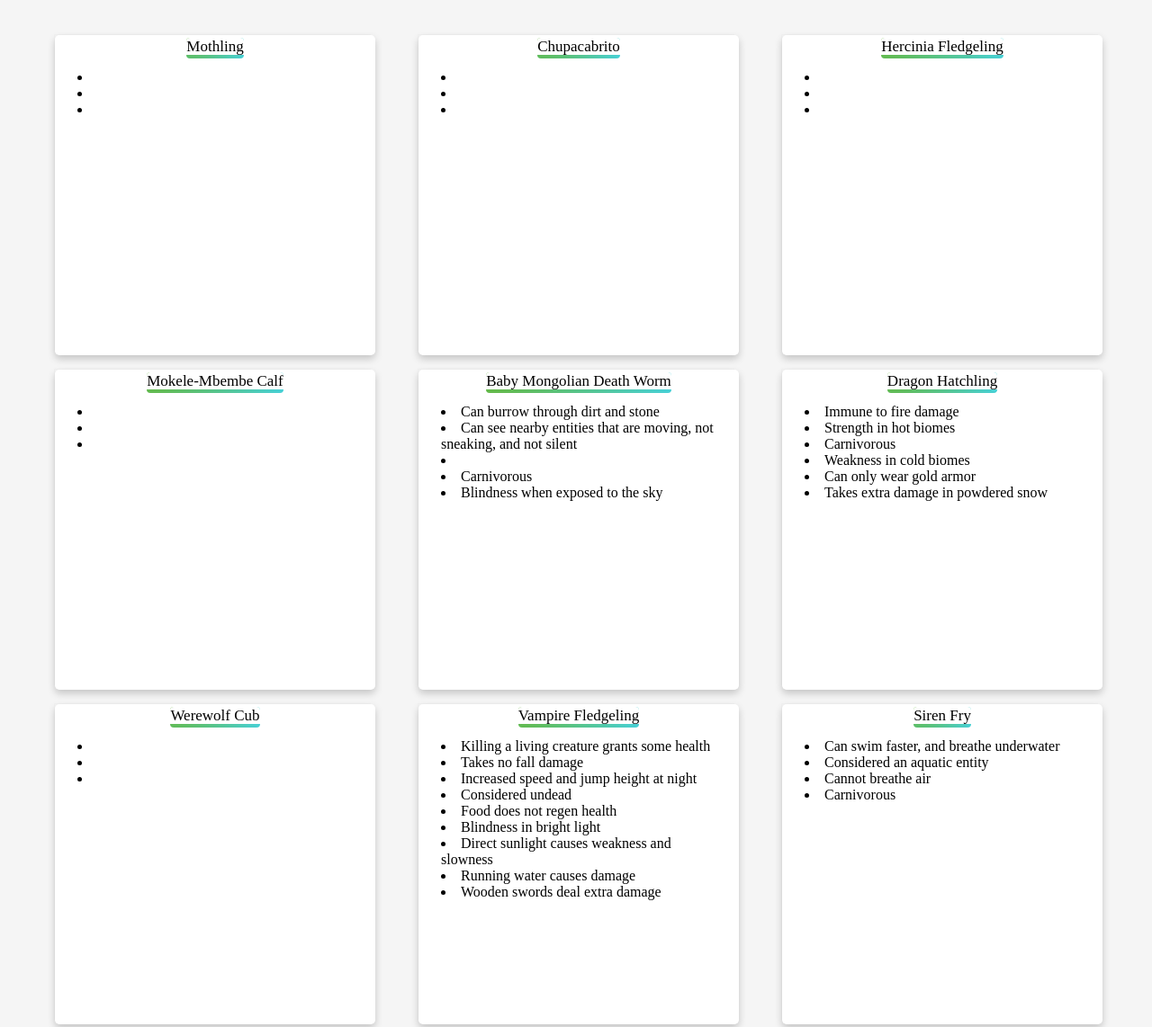
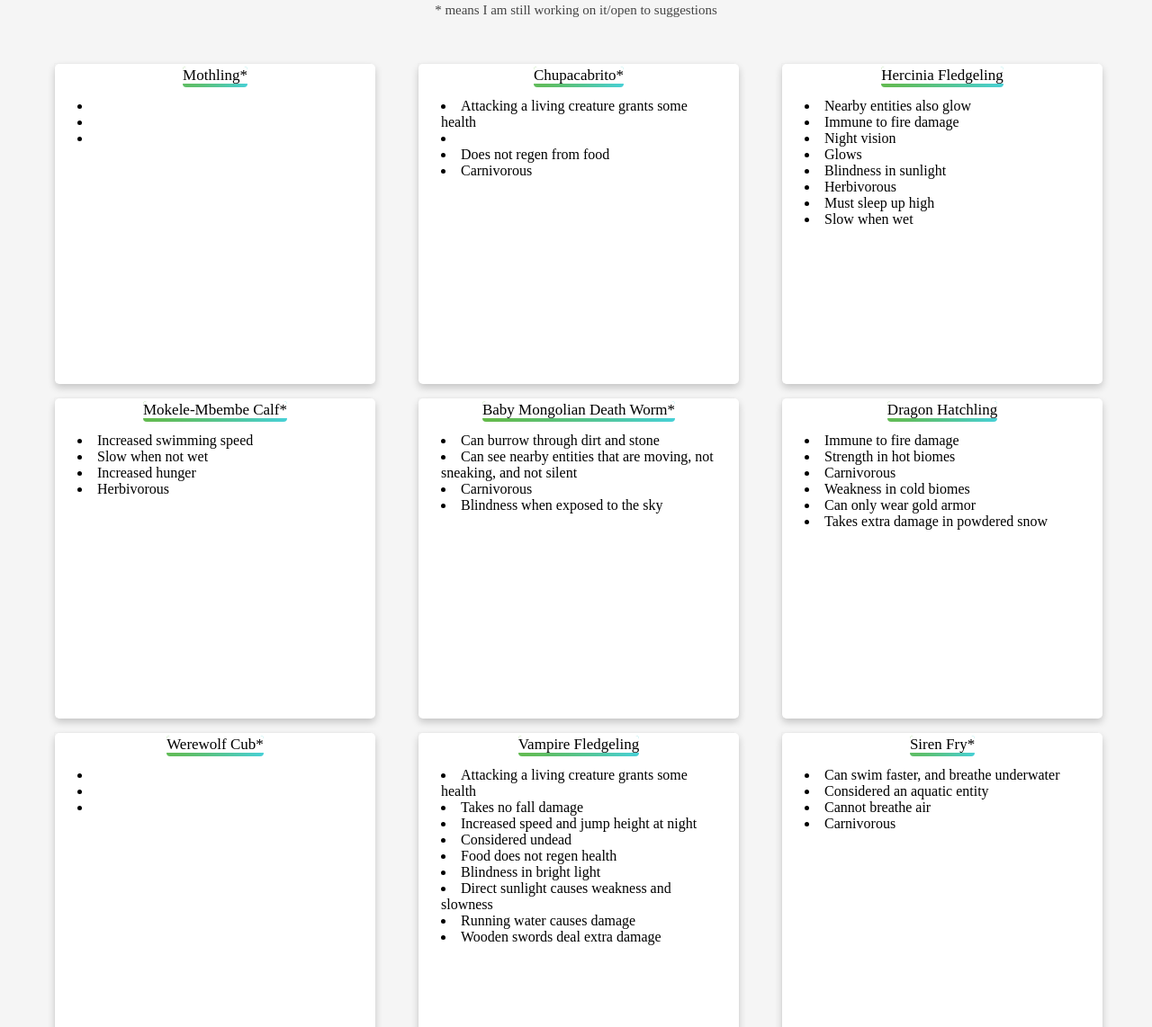
Before and after one commit to synfy/metamorphosis-raf, a plain HTML site: page docs/index.html in a window 1280 px wide. Shown: the part 768-1910 px from the top of the page at 90% size. Drawn offline with Linux system fonts and the light colour scheme.

Commit message:
in progress

```diff
--- a/docs/index.html
+++ b/docs/index.html
@@ -76,6 +76,7 @@
     <div style="text-align:center; padding-bottom: 35px;">
       <span style="font-size: 30px" class="underline">Origins</span>
       <p style="color:rgb(69, 69, 69); font-size: 15px;">Hover over the cards to see the  adult forms</p>
+      <p style="color:rgb(69, 69, 69); font-size: 15px;">* means I am still working on it/open to suggestions</p>
     </div>
 
     <div class="flex-container">
@@ -84,7 +85,7 @@
         <div class="originCard">
           <div class="originCardInside">
             <div class="babyOrigin">
-              <span class="originName">Mothling</span>
+              <span class="originName">Mothling*</span>
               <div style="text-align: left;">
                 <ul>
                   <li class="positive"></li>
@@ -94,11 +95,11 @@
               </div>
             </div>
             <div class="adultOrigin">
-              <span class="originName">Mothman</span>
+              <span class="originName">Mothman*</span>
               <div style="text-align: left;">
                 <ul>
                   <li class="positive">Elytra</li>
-                  <li class="neutral"></li>
+                  <li class="neutral">Glows red</li>
                   <li class="negative"></li>
                 </ul>
               </div>
@@ -111,22 +112,25 @@
         <div class="originCard">
           <div class="originCardInside">
             <div class="babyOrigin">
-              <span class="originName">Chupacabrito</span>
+              <span class="originName">Chupacabrito*</span>
               <div style="text-align: left;">
                 <ul>
-                  <li class="positive"></li>
+                  <li class="positive">Attacking a living creature grants some health</li>
                   <li class="neutral"></li>
-                  <li class="negative"></li>
+                  <li class="negative">Does not regen from food</li>
+                  <li class="negative">Carnivorous</li>
                 </ul>
               </div>
             </div>
             <div class="adultOrigin">
-              <span class="originName">Chupacabra</span>
+              <span class="originName">Chupacabra*</span>
               <div style="text-align: left;">
                 <ul>
-                  <li class="positive"></li>
+                  <li class="positive">Attacking a living creature grants some health</li>
+                  <li class="positive">Attacking a goat gives buffs for short while</li>
                   <li class="neutral"></li>
-                  <li class="negative"></li>
+                  <li class="negative">Does not regen from food</li>
+                  <li class="negative">Carnivorous</li>
                 </ul>
               </div>
             </div>
@@ -141,9 +145,14 @@
               <span class="originName">Hercinia Fledgeling</span>
               <div style="text-align: left;">
                 <ul>
-                  <li class="positive"></li>
-                  <li class="neutral"></li>
-                  <li class="negative"></li>
+                  <li class="positive">Nearby entities also glow</li>
+                  <li class="positive">Immune to fire damage</li>
+                  <li class="positive">Night vision</li>
+                  <li class="neutral">Glows</li>
+                  <li class="negative">Blindness in sunlight</li>
+                  <li class="negative">Herbivorous</li>
+                  <li class="negative">Must sleep up high</li>
+                  <li class="negative">Slow when wet</li>
                 </ul>
               </div>
             </div>
@@ -152,8 +161,16 @@
               <div style="text-align: left;">
                 <ul>
                   <li class="positive">Elytra</li>
-                  <li class="neutral"></li>
-                  <li class="negative"></li>
+                  <li class="positive">Nearby entities also glow</li>
+                  <li class="positive">Immune to fire damage</li>
+                  <li class="positive">Night vision</li>
+                  <li class="neutral">Can set self on fire for a short while</li>
+                  <li class="neutral">Drops a feather every morning</li>
+                  <li class="neutral">Glows</li>
+                  <li class="negative">Blindness in sunlight</li>
+                  <li class="negative">Herbivorous</li>
+                  <li class="negative">Slow when wet</li>
+                  <li class="negative">Must sleep up high</li>
                 </ul>
               </div>
             </div>
@@ -165,22 +182,27 @@
         <div class="originCard">
           <div class="originCardInside">
             <div class="babyOrigin">
-              <span class="originName">Mokele-Mbembe Calf</span>
+              <span class="originName">Mokele-Mbembe Calf*</span>
               <div style="text-align: left;">
                 <ul>
-                  <li class="positive"></li>
-                  <li class="neutral"></li>
-                  <li class="negative"></li>
+                  <li class="positive">Increased swimming speed</li>
+                  <li class="negative">Slow when not wet</li>
+                  <li class="negative">Increased hunger</li>
+                  <li class="negative">Herbivorous</li>
                 </ul>
               </div>
             </div>
             <div class="adultOrigin">
-              <span class="originName">Mokele-Mbembe</span>
+              <span class="originName">Mokele-Mbembe*</span>
               <div style="text-align: left;">
                 <ul>
-                  <li class="positive"></li>
+                  <li class="positive">Increased swimming speed</li>
+                  <li class="positive">Increased strength</li>
+                  <li class="positive">Rare chance to drop a goat horn in the morning</li>
                   <li class="neutral">3 blocks tall</li>
-                  <li class="negative"></li>
+                  <li class="negative">Increased hunger</li>
+                  <li class="negative">Slow when not wet</li>
+                  <li class="negative">Herbivorous</li>
                 </ul>
               </div>
             </div>
@@ -192,19 +214,18 @@
         <div class="originCard">
           <div class="originCardInside">
             <div class="babyOrigin">
-              <span class="originName">Baby Mongolian Death Worm</span>
+              <span class="originName">Baby Mongolian Death Worm*</span>
               <div style="text-align: left;">
                 <ul>
                   <li class="positive">Can burrow through dirt and stone</li>
                   <li class="positive">Can see nearby entities that are moving, not sneaking, and not silent</li>
-                  <li class="neutral"></li>
                   <li class="negative">Carnivorous</li>
                   <li class="negative">Blindness when exposed to the sky</li>
                 </ul>
               </div>
             </div>
             <div class="adultOrigin">
-              <span class="originName">Mongolian Death Worm</span>
+              <span class="originName">Mongolian Death Worm*</span>
               <div style="text-align: left;">
                 <ul>
                   <li class="positive">Can burrow through dirt and stone</li>
@@ -260,7 +281,7 @@
         <div class="originCard">
           <div class="originCardInside">
             <div class="babyOrigin">
-              <span class="originName">Werewolf Cub</span>
+              <span class="originName">Werewolf Cub*</span>
               <div style="text-align: left;">
                 <ul>
                   <li class="positive"></li>
@@ -270,7 +291,7 @@
               </div>
             </div>
             <div class="adultOrigin">
-              <span class="originName">Werewolf</span>
+              <span class="originName">Werewolf*</span>
               <div style="text-align: left;">
                 <ul>
                   <li class="positive"></li>
@@ -290,7 +311,7 @@
               <span class="originName">Vampire Fledgeling</span>
               <div style="text-align: left;">
                 <ul>
-                  <li class="positive">Killing a living creature grants some health</li>
+                  <li class="positive">Attacking a living creature grants some health</li>
                   <li class="positive">Takes no fall damage</li>
                   <li class="positive">Increased speed and jump height at night</li>
                   <li class="neutral">Considered undead</li>
@@ -306,7 +327,7 @@
               <span class="originName">Vampire</span>
               <div style="text-align: left;">
                 <ul>
-                  <li class="positive">Killing a living creature grants some health</li>
+                  <li class="positive">Attacking a living creature grants some health</li>
                   <li class="positive">Takes no fall damage</li>
                   <li class="positive">Night vision</li>
                   <li class="positive">Increased speed and jump height at night</li>
@@ -329,7 +350,7 @@
         <div class="originCard">
           <div class="originCardInside">
             <div class="babyOrigin">
-              <span class="originName">Siren Fry</span>
+              <span class="originName">Siren Fry*</span>
               <div style="text-align: left;">
                 <ul>
                   <li class="positive">Can swim faster, and breathe underwater</li>
@@ -340,7 +361,7 @@
               </div>
             </div>
             <div class="adultOrigin">
-              <span class="originName">Siren</span>
+              <span class="originName">Siren*</span>
               <div style="text-align: left;">
                 <ul>
                   <li class="positive">Can swim faster, and breathe underwater</li>
@@ -360,25 +381,24 @@
         <div class="originCard">
           <div class="originCardInside">
             <div class="babyOrigin">
-              <span class="originName">Dodo Chick</span>
+              <span class="originName">Moa Chick*</span>
               <div style="text-align: left;">
                 <ul>
                   <li class="positive">Increased speed</li>
-                  <li class="neutral">A block tall</li>
+                  <li class="neutral">A block and a half tall</li>
                   <li class="negative">Vegetarian</li>
-                  <li class="negative">4 fewer hearts of health</li>
+                  <li class="negative">2 fewer hearts of health</li>
                 </ul>
               </div>
             </div>
             <div class="adultOrigin">
-              <span class="originName">Dodo</span>
+              <span class="originName">Moa*</span>
               <div style="text-align: left;">
                 <ul>
                   <li class="positive">Increased speed</li>
-                  <li class="neutral">A block and a half tall</li>
+                  <li class="neutral">3 blocks tall</li>
                   <li class="neutral">Drops a feather every morning</li>
                   <li class="negative">Vegetarian</li>
-                  <li class="negative">2 fewer hearts health</li>
                 </ul>
               </div>
             </div>
@@ -458,7 +478,7 @@
         <div class="originCard">
           <div class="originCardInside">
             <div class="babyOrigin">
-              <span class="originName">Microraptor Hatchling</span>
+              <span class="originName">Microraptor Hatchling*</span>
               <div style="text-align: left;">
                 <ul>
                   <li class="positive"></li>
@@ -469,7 +489,7 @@
               </div>
             </div>
             <div class="adultOrigin">
-              <span class="originName">Microraptor</span>
+              <span class="originName">Microraptor*</span>
               <div style="text-align: left;">
                 <ul>
                   <li class="positive">Elytra</li>
@@ -488,7 +508,7 @@
         <div class="originCard">
           <div class="originCardInside">
             <div class="babyOrigin">
-              <span class="originName"></span>
+              <span class="originName">*</span>
               <div style="text-align: left;">
                 <ul>
                   <li class="positive"></li>
@@ -498,7 +518,7 @@
               </div>
             </div>
             <div class="adultOrigin">
-              <span class="originName"></span>
+              <span class="originName">*</span>
               <div style="text-align: left;">
                 <ul>
                   <li class="positive"></li>
@@ -515,22 +535,18 @@
         <div class="originCard">
           <div class="originCardInside">
             <div class="babyOrigin">
-              <span class="originName">The Hunted</span>
+              <span class="originName">The Hunted*</span>
               <div style="text-align: left;">
                 <ul>
-                  <li class="positive"></li>
-                  <li class="neutral"></li>
-                  <li class="negative"></li>
+                  :)
                 </ul>
               </div>
             </div>
             <div class="adultOrigin">
-              <span class="originName">The Hunted</span>
+              <span class="originName">The Hunted*</span>
               <div style="text-align: left;">
                 <ul>
-                  <li class="positive"></li>
-                  <li class="neutral"></li>
-                  <li class="negative"></li>
+                  :)
                 </ul>
               </div>
             </div>
```
